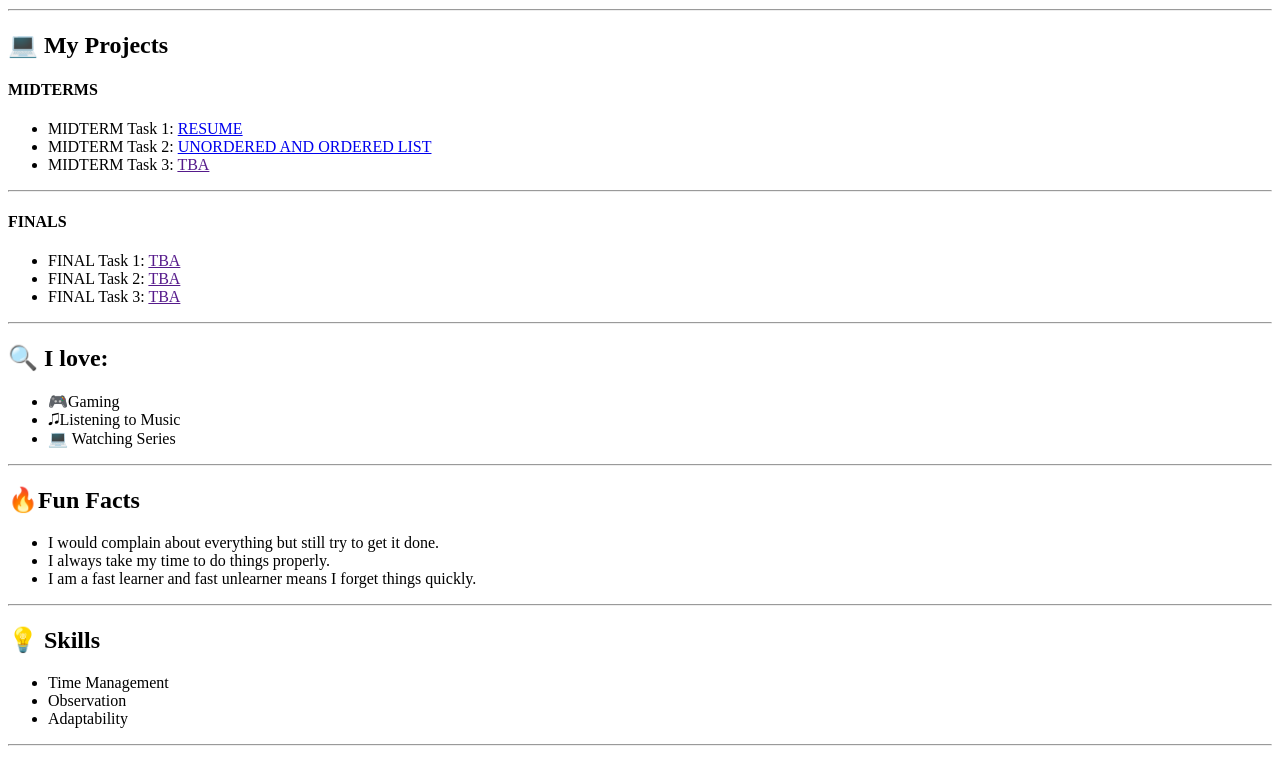
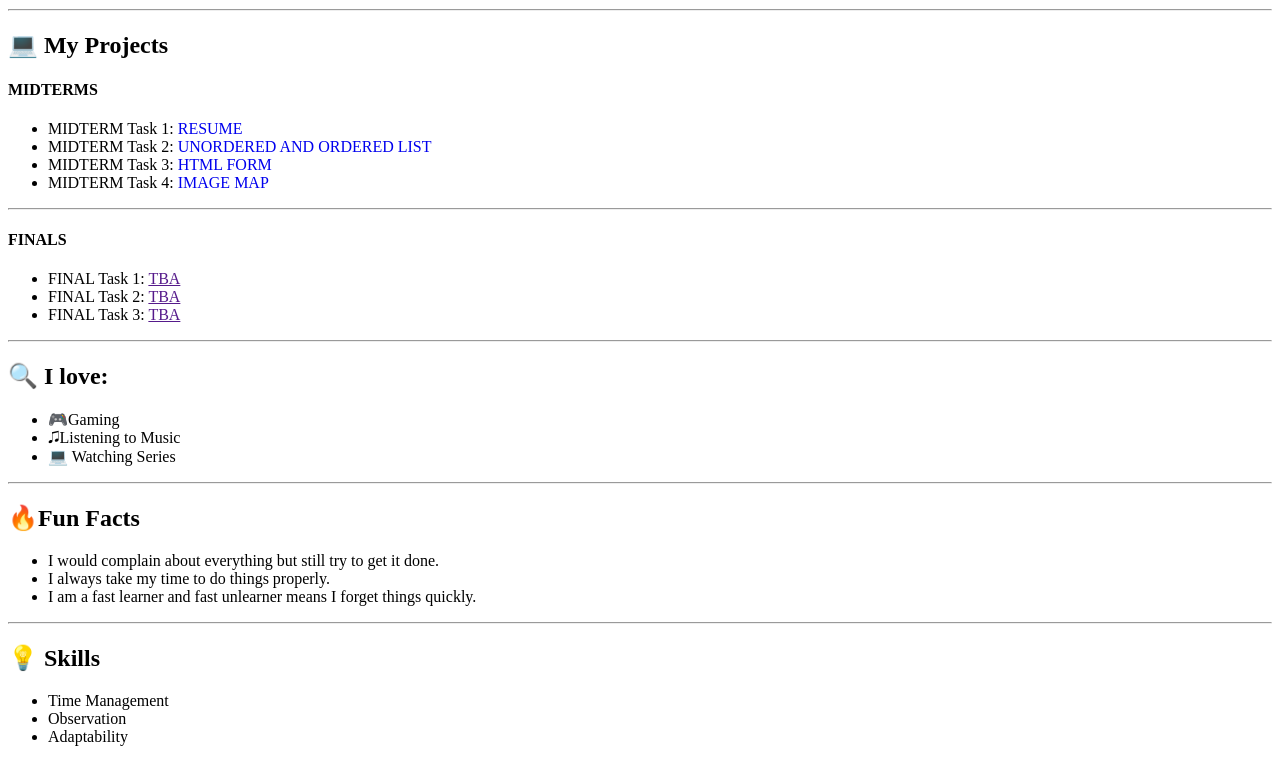
Before and after one commit to juztinrm-tech/wansiportfolio, a plain HTML site: page index.html in a window 1280 px wide. Shown: the part 922-1682 px from the top of the page. Drawn offline with Linux system fonts and the light colour scheme.

Commit message:
Revise portfolio HTML with new content and links
Updated the portfolio HTML structure and content, including new project links and improved formatting.

```diff
--- a/index.html
+++ b/index.html
@@ -44,9 +44,10 @@
     <h2>&#128187 My Projects </h2>
     <h4> MIDTERMS </h4>
     <ul>
-        <li>MIDTERM Task 1: <a href="codes/Task_I/index.html">RESUME</Resume></a> </li>
-        <li>MIDTERM Task 2: <a href="codes/Task_II/index.html">UNORDERED AND ORDERED LIST</a></li>
-        <li>MIDTERM Task 3: <a href="">TBA</a></li>
+        <li>MIDTERM Task 1: <a href="codes/Task_I/index.html" style="text-decoration: none;">RESUME</Resume></a> </li>
+        <li>MIDTERM Task 2: <a href="codes/Task_II/index.html" style="text-decoration: none;">UNORDERED AND ORDERED LIST</a></li>
+        <li>MIDTERM Task 3: <a href="/codes/Task_III/index.html" style="text-decoration: none;">HTML FORM</a></li>
+        <li>MIDTERM Task 4: <a href="/codes/Task_IV/index.html" style="text-decoration: none;">IMAGE MAP</a></li>
     </ul>
     <hr>
     <h4> FINALS </h4>
```
